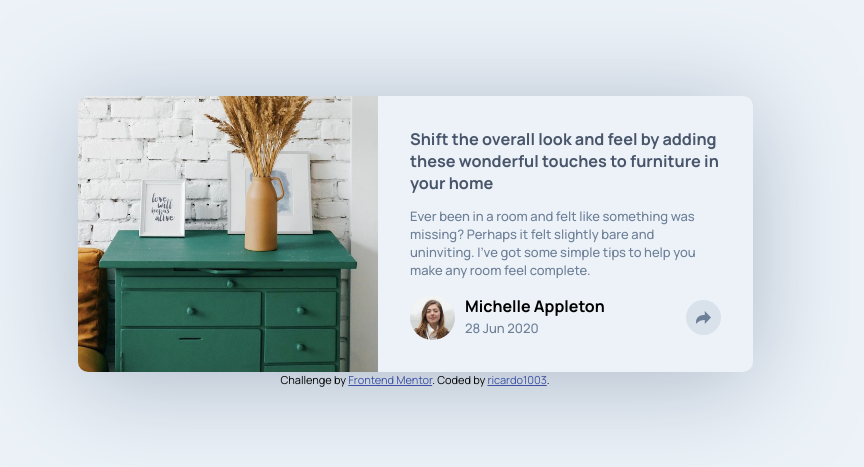
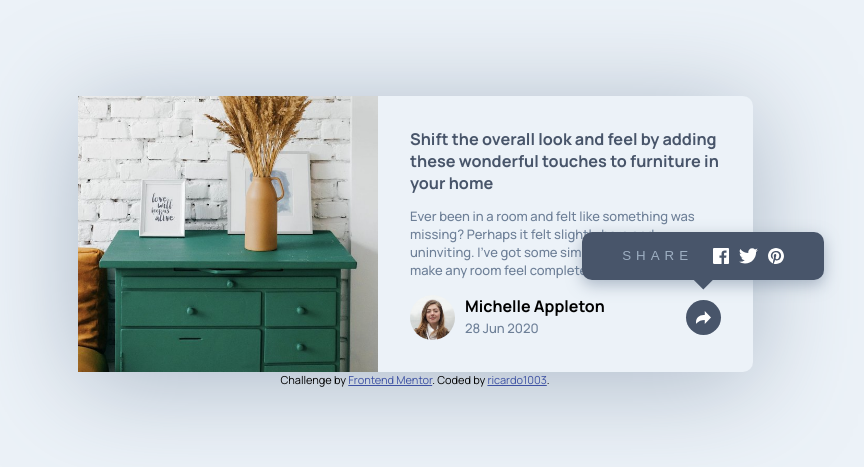
Before and after one commit to ricardo1003/Article-preview-component, a plain HTML site: page index.html in a window 1280 px wide. Shown: the part 159-626 px from the top of the page, without its empty margins (225-1089 px from the left). Drawn offline with Linux system fonts and the light colour scheme.

Commit message:
added status when clicked(no JS currently)

```diff
--- a/css/styles.css
+++ b/css/styles.css
@@ -16,7 +16,6 @@ main{
     max-width: 675px;
     display: flex;
     flex-wrap: wrap;
-    overflow: hidden;
     box-sizing: border-box;
 
     border-radius: 10px;
@@ -89,10 +88,13 @@ article nav >:first-child p{
 article nav > :last-child{
     width: 35px;
     aspect-ratio: 1/1;
+    display: flex;
+    justify-content: center;
+    align-items: center;
+    position: relative;
+    border: none;
     border-radius: 100px;
-    background: hsla(212, 23%, 69%, 25%) url("../images/icon-share.svg");
-    background-repeat: no-repeat;
-    background-position: center;
+    background-color: hsla(212, 23%, 69%, 25%);
     -webkit-border-radius: 100px;
     -moz-border-radius: 100px;
     -ms-border-radius: 100px;
@@ -100,12 +102,56 @@ article nav > :last-child{
 }
 
 
+article nav > .active{
+    background-color: hsl(217, 19%, 35%);
+}
+article nav > .active img{
+    filter: brightness(0) invert();
+    -webkit-filter: brightness(0) invert();
+}
+
+#share-activated{
+    position: absolute;
+    padding: 1rem 2.5rem;
+    display: flex;
+    align-items: center;
+    justify-content: space-between;
+    gap: 20px;
+    bottom: 55px;
+    border-radius: 10px;
+    background-color: hsl(217, 19%, 35%);
+    box-shadow: 0 5px 15px hsla(214, 17%, 51%, 50%);
+
+    -webkit-border-radius: 10px;
+    -moz-border-radius: 10px;
+    -ms-border-radius: 10px;
+    -o-border-radius: 10px;
+}
+#share-activated::after{
+    content: "";
+    width: 20px;
+    aspect-ratio: 1/1;
+    bottom: -20px;
+    left: 46%;
+    display: block;
+    position: absolute;
+    background-color: inherit;
+    clip-path: polygon(50% 50%, 0 0, 100% 0);
+}
 
 
-#share-activated{
-    display: none;
+#share-activated p{
+    letter-spacing: 5px;
+    margin: 0;
+    color: hsl(212, 23%, 69%);
 }
-
+#share-activated picture{
+    display: flex;
+    gap: 10px;
+}
+#share-activated picture img{
+    height: 16px;
+}
 
 
 
--- a/index.html
+++ b/index.html
@@ -25,7 +25,8 @@
           <h2>Michelle Appleton</h2>
           <p>28 Jun 2020</p>
         </div>
-        <div>
+        <button type="button" class="active">
+          <img src="./images/icon-share.svg" alt="Share">
           <div id="share-activated">
             <p>SHARE</p>
             <picture>
@@ -33,7 +34,7 @@
               <img src="./images/icon-twitter.svg" alt="twitter">
               <img src="./images/icon-pinterest.svg" alt="pinterest"></picture>
           </div>
-        </div>
+        </button>
       </nav>
     </article>
   </main>
```
